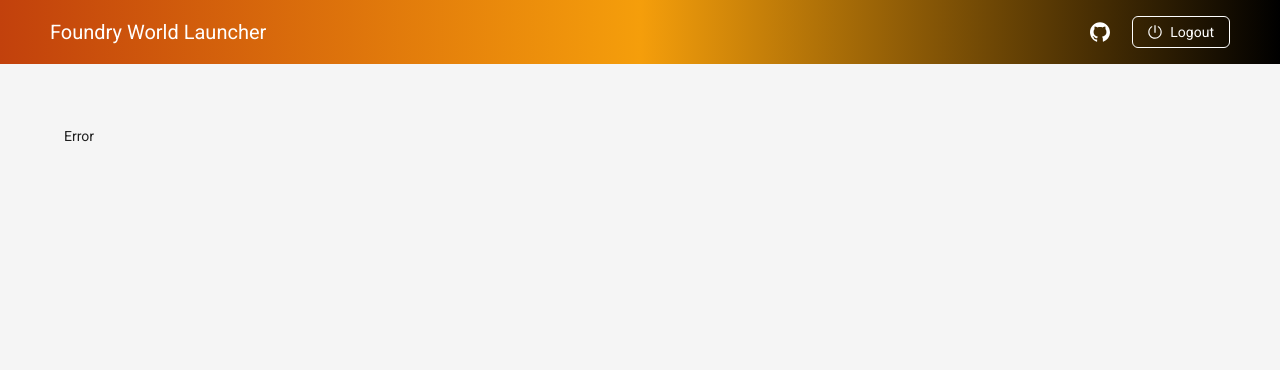
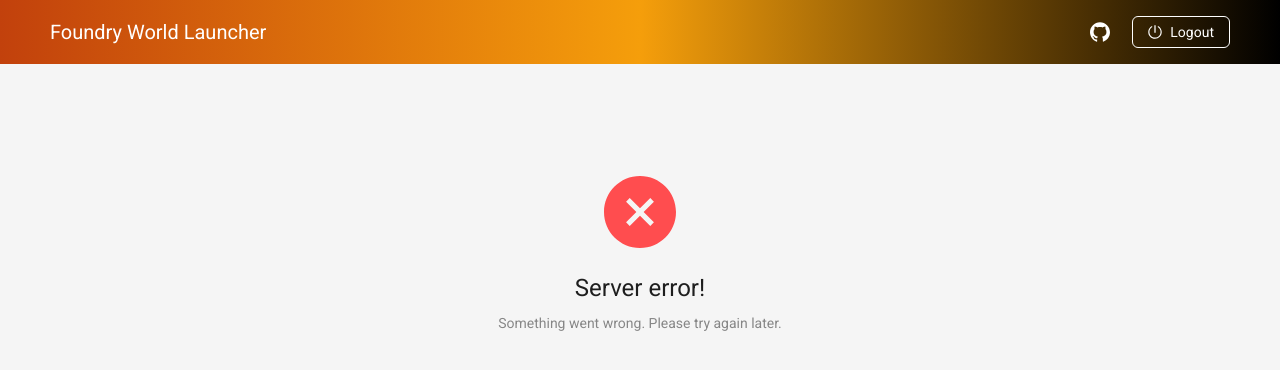
Before and after one commit to rklos/foundry-world-launcher, a Next.js app: page /error in a window 1280 px wide. Shown: the top 370 px of the page. Built offline with nearby package versions, Linux system fonts and the light colour scheme.

Commit message:
Better error pages

```diff
--- a/src/app/error/page.tsx
+++ b/src/app/error/page.tsx
@@ -1,7 +1,11 @@
-export default async function Home() {
+import { Result } from 'antd';
+
+export default async function Error() {
   return (
     <main>
-      Error
+      <Result status="error"
+              title="Server error!"
+              subTitle="Something went wrong. Please try again later." />
     </main>
   );
 }
--- a/src/app/layout.tsx
+++ b/src/app/layout.tsx
@@ -2,7 +2,7 @@
 import type { ReactNode } from 'react';
 import type { Metadata } from 'next';
 import Providers from '~/providers';
-import AntdLayout from '~/components/antd-layout';
+import AntdLayout from '~/components/layout/antd-layout';
 
 export const metadata: Metadata = {
   title: 'Foundry World Launcher',
--- a/src/app/offline/page.tsx
+++ b/src/app/offline/page.tsx
@@ -4,9 +4,9 @@
 import { authOptions } from '~/libs/auth';
 import { cookies } from 'next/headers';
 import { Result } from 'antd';
-import RefreshButton from '~/components/offline/RefreshButton';
+import RefreshButton from '~/components/common/RefreshButton';
 
-export default async function Home() {
+export default async function Offline() {
   const session = await getServerSession(authOptions);
   if (!session) redirect('/login');
 
--- a/src/app/users-online/page.tsx
+++ b/src/app/users-online/page.tsx
@@ -3,8 +3,10 @@
 import { redirect } from 'next/navigation';
 import { authOptions } from '~/libs/auth';
 import { cookies } from 'next/headers';
+import RefreshButton from '~/components/common/RefreshButton';
+import { Result } from 'antd';
 
-export default async function Home() {
+export default async function UsersOnline() {
   const session = await getServerSession(authOptions);
   if (!session) redirect('/login');
 
@@ -15,7 +17,10 @@
 
   return (
     <main>
-      Some users are online! Please wait for them to finish their session.
+      <Result status="403"
+              title="Some users are online!"
+              subTitle="Please wait for them to finish their session."
+              extra={ <RefreshButton /> } />
     </main>
   );
 }
--- a/src/components/antd-layout.tsx
+++ b/src/components/layout/antd-layout.tsx
@@ -22,7 +22,7 @@
   return (
     <Layout className="w-screen min-h-screen">
       <Header className="flex items-center text-white bg-gradient-to-r from-orange-700 via-amber-500 to-black">
-        <div className="text-xl">Foundry World Launcher</div>
+        <div className="text-xl"><a href="/" className="text-white hover:text-white no-underline">Foundry World Launcher</a></div>
         <div className="flex-1" />
         <Button icon={ <GithubOutlined className="text-white !text-xl" /> }
                 className="mx-4"
```
Also changed, not shown: src/components/common/RefreshButton.tsx (renamed from src/components/offline/RefreshButton.tsx).
